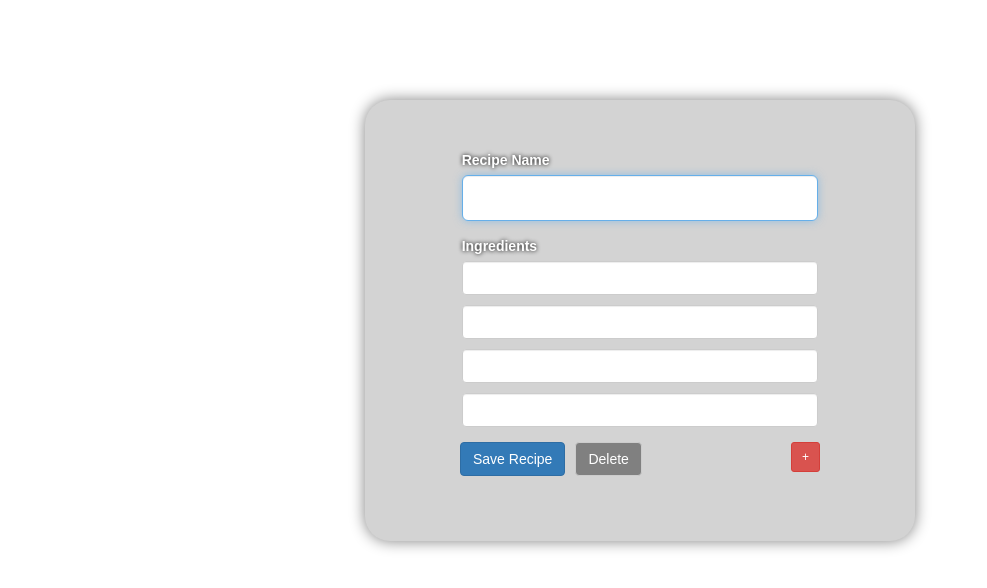
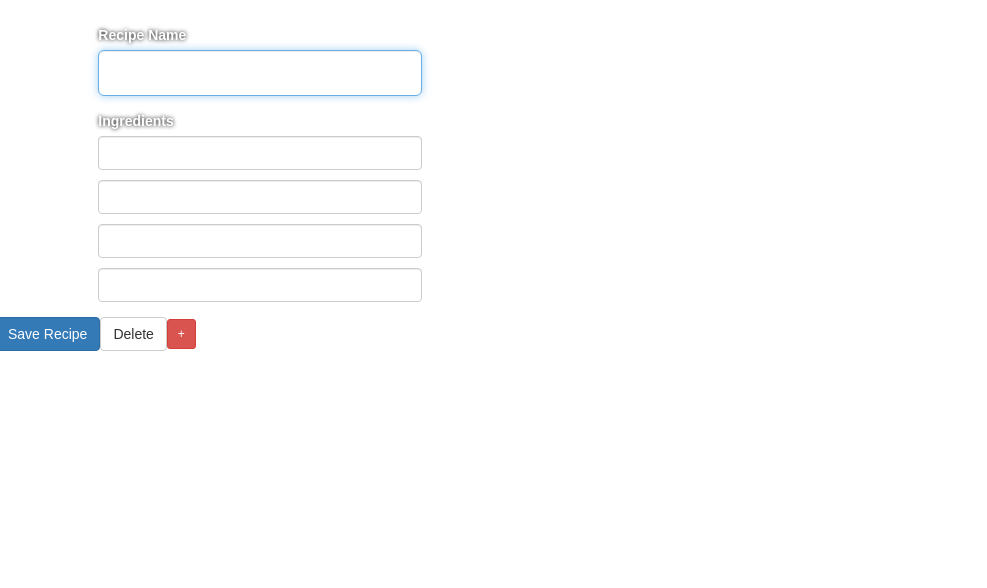
Before and after one commit to Progoogler/recipe-book, a React (Create React App) app: page / in a window 1280 px wide. Both pictures are taken after a click on the button "Add a new recipe!". Shown: the top 588 px of the page, without its empty margins (0-987 px from the left). Built offline with nearby package versions, Linux system fonts and the light colour scheme.

Commit message:
Separate styling for different renders

```diff
--- a/src/components/recipeInput/RecipeInput.css
+++ b/src/components/recipeInput/RecipeInput.css
@@ -1,4 +1,4 @@
-.Recipe-Container {
+.Empty-Container {
   width: 550px;
   padding: 50px 0;
   margin: 100px;
@@ -7,6 +7,11 @@
   border-radius: 25px;
   box-shadow: 0 0 15px grey;
   background-color: #D3D3D3;
+}
+
+.Recipe-Container {
+  width: 500px;
+  margin: 25px 10px;
 }
 
 .center-block {
@@ -26,17 +31,30 @@
   text-shadow: 0 0 4px black;
 }
 
-.Save-Button {
+.Recipe-Save-Button {
+  margin-left: 15px;
+}
+
+.Recipe-Delete-Button {
+  margin-left: 10px;
+}
+
+.Recipe-Add-Button {
+  float: right;
+  margin-right: 195px;
+}
+
+.Empty-Save-Button {
   margin-left: 110px;
 }
 
-.Delete-Button {
+.Empty-Delete-Button {
   margin-left: 10px;
   background-color: grey;
   color: white;
 }
 
-.Add-Button {
+.Empty-Add-Button {
   float: right;
   margin-right: 110px;
 }
```
